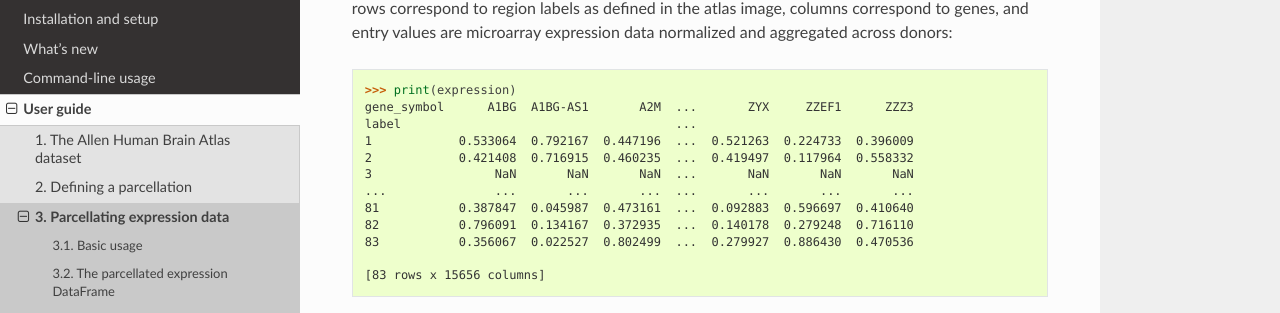
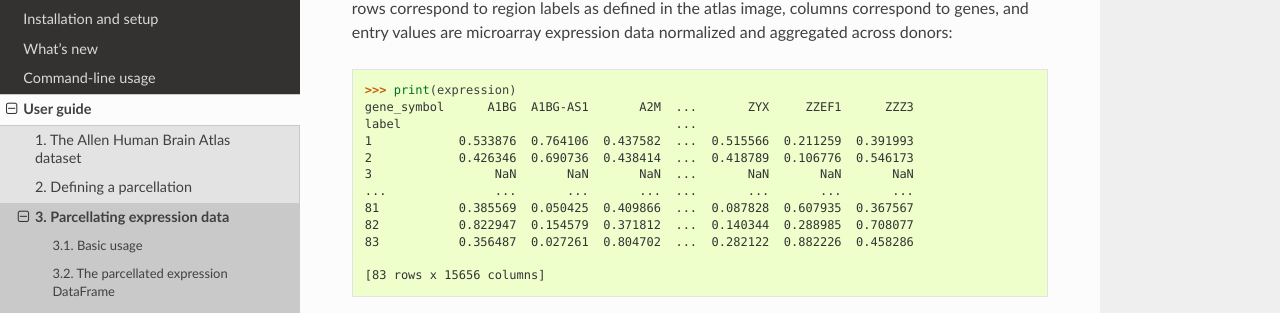
Before and after one commit to rmarkello/abagen, a Sphinx documentation site: the page built from docs/user_guide/expression.rst, in a window 1280 px wide and 900 px high, scrolled down 1406 px. Shown: the part 126-439 px from the top of the window. Built offline with Sphinx 7.4.7 and the Read the Docs theme 2.0.0, drawn with Linux system fonts in a browser that asks for light colours.

Commit message:
[TEST] Updates doc-test for get_expression_data

```diff
--- a/docs/user_guide/expression.rst
+++ b/docs/user_guide/expression.rst
@@ -82,13 +82,13 @@ expression data normalized and aggregated across donors:
     >>> print(expression)
     gene_symbol      A1BG  A1BG-AS1       A2M  ...       ZYX     ZZEF1      ZZZ3
     label                                      ...
-    1            0.533064  0.792167  0.447196  ...  0.521263  0.224733  0.396009
-    2            0.421408  0.716915  0.460235  ...  0.419497  0.117964  0.558332
+    1            0.533876  0.764106  0.437582  ...  0.515566  0.211259  0.391993
+    2            0.426346  0.690736  0.438414  ...  0.418789  0.106776  0.546173
     3                 NaN       NaN       NaN  ...       NaN       NaN       NaN
     ...               ...       ...       ...  ...       ...       ...       ...
-    81           0.387847  0.045987  0.473161  ...  0.092883  0.596697  0.410640
-    82           0.796091  0.134167  0.372935  ...  0.140178  0.279248  0.716110
-    83           0.356067  0.022527  0.802499  ...  0.279927  0.886430  0.470536
+    81           0.385569  0.050425  0.409866  ...  0.087828  0.607935  0.367567
+    82           0.822947  0.154579  0.371812  ...  0.140344  0.288985  0.708077
+    83           0.356487  0.027261  0.804702  ...  0.282122  0.882226  0.458286
     <BLANKLINE>
     [83 rows x 15656 columns]
 
```
